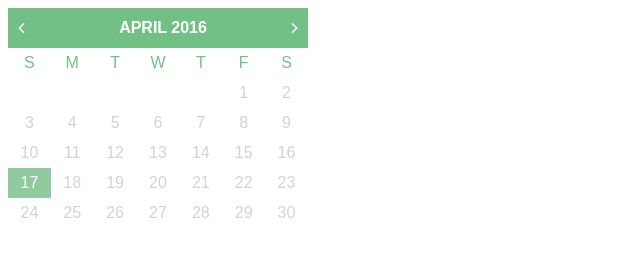
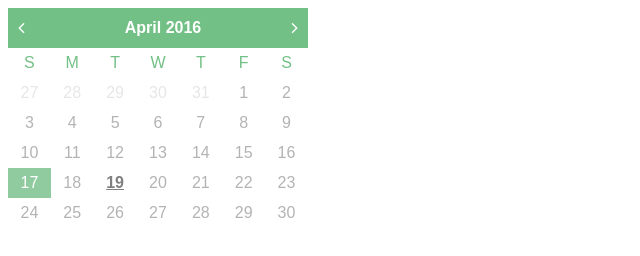
Before and after one commit to lawrnce/calendar, a plain HTML site: page client/views/index.html in a window 1280 px wide. Shown: the full height of the page, 0-640 px from the left. Drawn offline with nearby package versions, Linux system fonts and the light colour scheme.

Commit message:
Edited CSS to highlight current date

```diff
--- a/client/app/controllers/calendarController.js
+++ b/client/app/controllers/calendarController.js
@@ -1,5 +1,7 @@
 /**
  *  Calendar Controller
+ *
+ *	@param today -
  */
 angular.module('app.controller.calendar', ['app.service.date'])
 	.controller('CalendarController', ['$scope', 'DateService', function($scope, DateService) {
--- a/client/app/directives/calendarDirective.js
+++ b/client/app/directives/calendarDirective.js
@@ -15,7 +15,6 @@ angular.module('app.directive.calendar', [])
     		link: function(scope) {
 
     			scope.selected = removeTime(scope.selected || moment());
-
     			scope.current = removeTime(scope.selected || moment());
     			scope.month = scope.current.clone();
 
@@ -45,14 +44,34 @@ angular.module('app.directive.calendar', [])
   		};
 
   		function isAvailable(date) {
-
   			return true
   		}
 
+  		/**
+		 *  Removes the time generated from moment.js.
+		 *	Only the date, month, and year are needed.
+		 *
+		 *	@param {Momentjs~moment} date
+		 *		A date object to be sanitized.
+		 *
+		 *	@return
+		 *		A date with only year, month, and day.
+		 */
   		function removeTime(date) {
   			return date.day(0).hour(0).minute(0).second(0).millisecond(0);
   		}
 
+  		/**
+		 *  Calculates a month's date layout and adds it
+		 *	to the scope.
+		 *
+		 *	@param {$scope} scope
+		 *		The scope of the current object.
+		 *	@param {Momentjs~moment} start
+		 *		The start date of the month.
+		 *	@param {Momentjs~moment} month
+		 * 		The month to be generated.
+		 */
   		function buildMonth(scope, start, month) {
   			scope.weeks = [];
   			var done = false, date = start.clone(), monthIndex = date.month(), count = 0;
@@ -64,13 +83,29 @@ angular.module('app.directive.calendar', [])
   			}
   		}
 
+  		/**
+		 *  Returns an array of date numbers for a given week in a month.
+		 *  Determines if the date is the current date and sets the date if
+		 *	it is an available date.
+		 *
+		 *	@params {Momentjs~moment} date
+		 *		The start date of the week.
+		 *	@params {Momentjs~moment} month
+		 *		The current month being generated.
+		 *
+		 *	@return
+		 *		An array of day objects.
+		 */
   		function buildWeek(date, month) {
   			var days = [];
         	for (var i = 0; i < 7; i++) {
             	days.push({
                 	name: date.format("dd").substring(0, 1),
-                	number: (date.month() === month.month()) ? date.date() : null,
+                	// number: (date.month() === month.month()) ? date.date() : null,
+                	number: date.date(),
+                	isCurrentMonth: date.month() === month.month(),
                 	isAvailable: isAvailable(date.date()),
+                	isToday: date.isSame(new Date(), "day"),
                 	date: date
             	});
             	date = date.clone();
--- a/client/views/templates/calendar/calendar.css
+++ b/client/views/templates/calendar/calendar.css
@@ -15,7 +15,6 @@ calendar {
     margin-bottom: 10px;
 }
 
-/*Header*/
 calendar > div.header {
     float: left;
     width: 100%;
@@ -56,7 +55,6 @@ calendar > div.header > span {
     float: left;
     width: 100%;
     font-weight: bold;
-  text-transform: uppercase;
     box-sizing: border-box;
     -moz-box-sizing: border-box;
     padding-left: 50px;
@@ -87,7 +85,7 @@ calendar > div.week > span.day {
     display: inline-block;
     vertical-align: middle;
     background: white;
-  color: #d3d3d3;
+    color: #b3b3b3;
     cursor: pointer;
 }
 
@@ -96,7 +94,13 @@ calendar > div.week > span.day:first-child {
 }
 
 calendar > div.week > span.day.today {
-  background: #E3F2FF;
+    color: #808080;
+    font-weight: bold;
+    text-decoration: underline;
+}
+
+calendar > div.week > span.day.different-month {
+    color: #e6e6e6;
 }
 
 calendar > div.week > span.day.selected {
--- a/client/views/templates/calendar/calendar.html
+++ b/client/views/templates/calendar/calendar.html
@@ -15,6 +15,8 @@
 </div>
 <div class="week" ng-repeat="week in weeks">
   <span class="day" ng-class="{
+    today: day.isToday,
+    'different-month': !day.isCurrentMonth,
     selected: day.date.isSame(selected)
     }" ng-click="select(day)" ng-repeat="day in week.days">{{day.number}}</span>
 </div>
```
Lines whose indentation alone changed are shown as unchanged.
